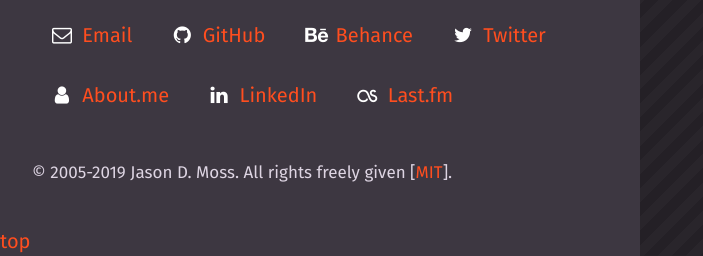
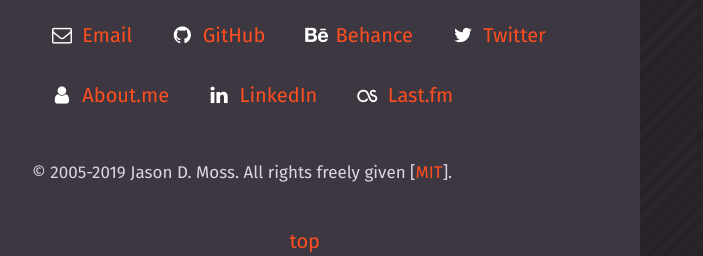
Before and after one commit to jasondmoss/jdmlabs-static, a PHP site: page / in a window 1280 px wide. Shown: the part 1037-1293 px from the top of the page, without its empty margins (0-703 px from the left). Run offline with PHP 8.4, Linux system fonts and the light colour scheme.

Commit message:
Site building

```diff
--- a/assets/scss/base.scss
+++ b/assets/scss/base.scss
@@ -248,15 +248,13 @@ strong {
 @media screen and (min-width: 880px) {
   html {
     background-color: $background--primary;
-    background-image: repeating-linear-gradient(
-      -45deg,
-      darken($background--primary-dark, 2%) 0 10px,
-      transparent 10px 20px
-    ), linear-gradient(
-      to right,
-      $background--primary 0% 50%,
-      $background--primary-dark 50% 100%
-    );
+
+    /**
+     * diagonal stripes.
+     */
+    background-image:
+      repeating-linear-gradient(-45deg, darken($background--primary-dark, 1%) 0 6px, transparent 6px 12px),
+      linear-gradient(to right, $background--primary 0% 50%, $background--primary-dark 50% 100%);
     background-repeat: no-repeat, no-repeat;
     background-position: 100% 100%, 0 0;
     background-size: 50% 100%, 100% 100%;
--- a/assets/scss/content.scss
+++ b/assets/scss/content.scss
@@ -60,6 +60,10 @@
   }
 }
 
+.back-to-top {
+  text-align: center;
+}
+
 
 
 
@@ -80,6 +84,10 @@
       margin-left: 0;
     }
   }
+
+  .back-to-top {
+    text-align: right;
+  }
 }
 
 @media screen and (min-width: 880px) {
```
Also changed, not shown: assets/min/styles.css, 1 other file.
